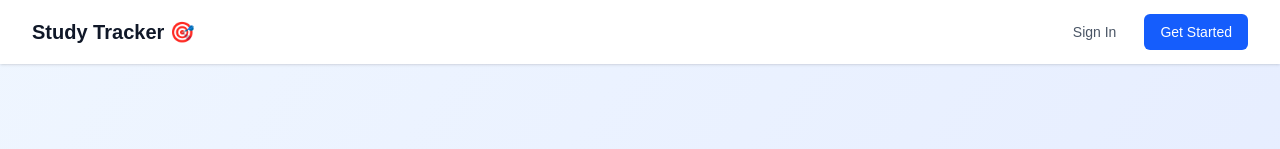
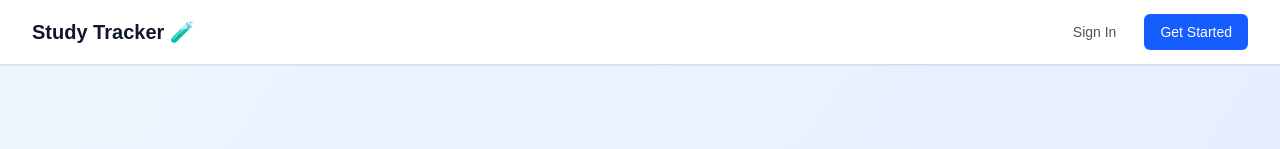
Before and after one commit to chemarish30-afk/study-tracker, a Next.js app in the folder web/: page / in a window 1280 px wide. Shown: the top 149 px of the page. Built offline with nearby package versions, Linux system fonts and the light colour scheme.

Commit message:
test deployment with debug

```diff
--- a/web/src/app/page.tsx
+++ b/web/src/app/page.tsx
@@ -8,7 +8,7 @@ export default function HomePage() {
         <div className="max-w-7xl mx-auto px-4 sm:px-6 lg:px-8">
           <div className="flex justify-between h-16">
             <div className="flex items-center">
-              <h1 className="text-xl font-bold text-gray-900">Study Tracker 🎯</h1>
+              <h1 className="text-xl font-bold text-gray-900">Study Tracker 🧪</h1>
             </div>
             <div className="flex items-center space-x-4">
               <Link
```
